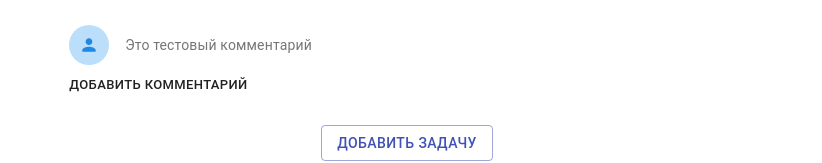
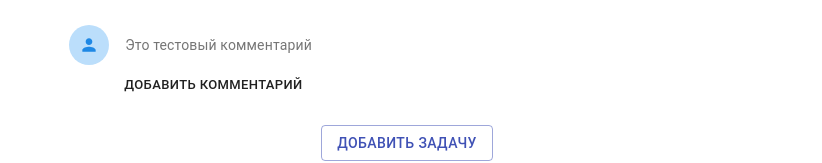
Before and after one commit to stdAlexTikhonov/test_jsa, a React (Create React App) app: page / in a window 1280 px wide. Shown: the part 152-315 px from the top of the page, without its empty margins (233-1055 px from the left). Built offline with nearby package versions, Linux system fonts and the light colour scheme.

Commit message:
fix style

```diff
--- a/src/components/Comments/index.tsx
+++ b/src/components/Comments/index.tsx
@@ -59,7 +59,12 @@ export const Comments: React.FC<Props> = ({ comments, id }) => {
           </Button>
         </ListItem>
       ) : (
-        <Button variant="text" size="small" onClick={() => setShow(true)}>
+        <Button
+          variant="text"
+          size="small"
+          style={{ marginLeft: 55 }}
+          onClick={() => setShow(true)}
+        >
           Добавить комментарий
         </Button>
       )}
```
